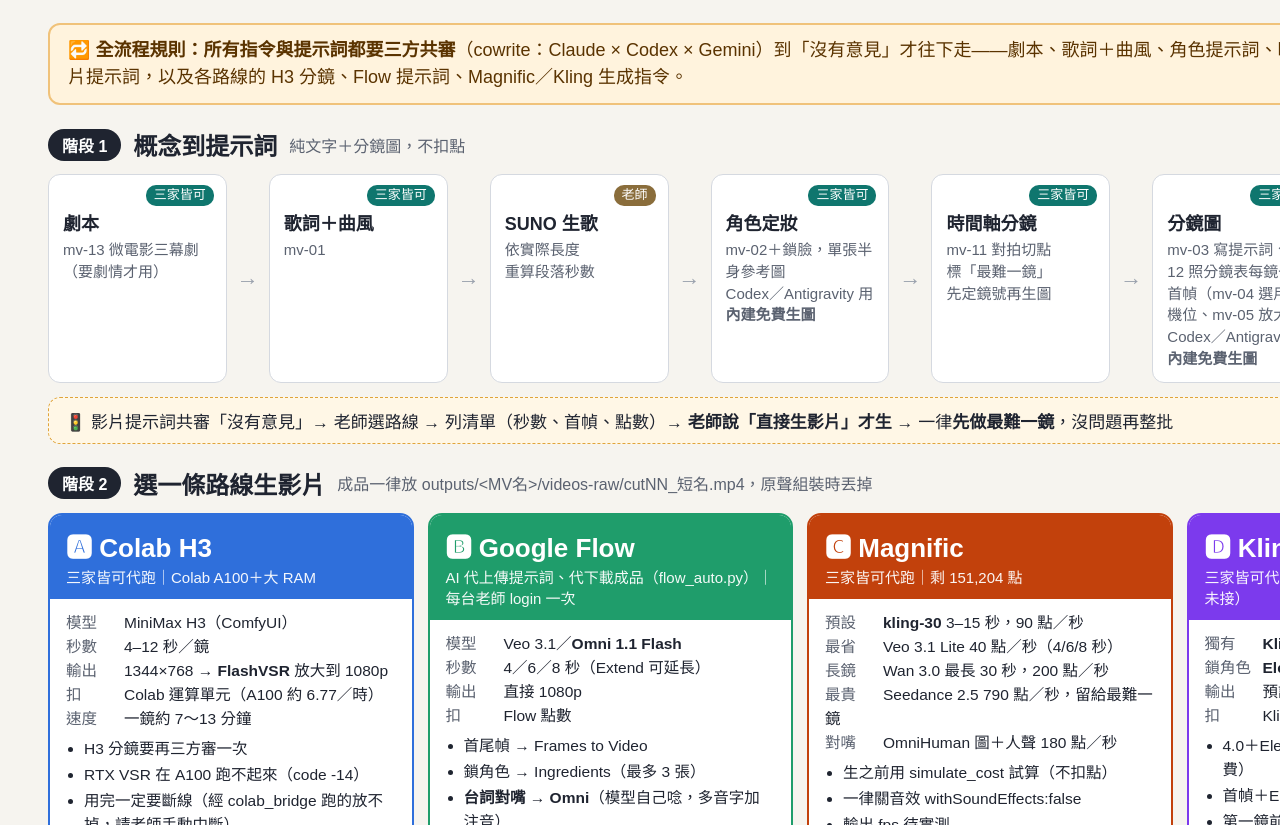
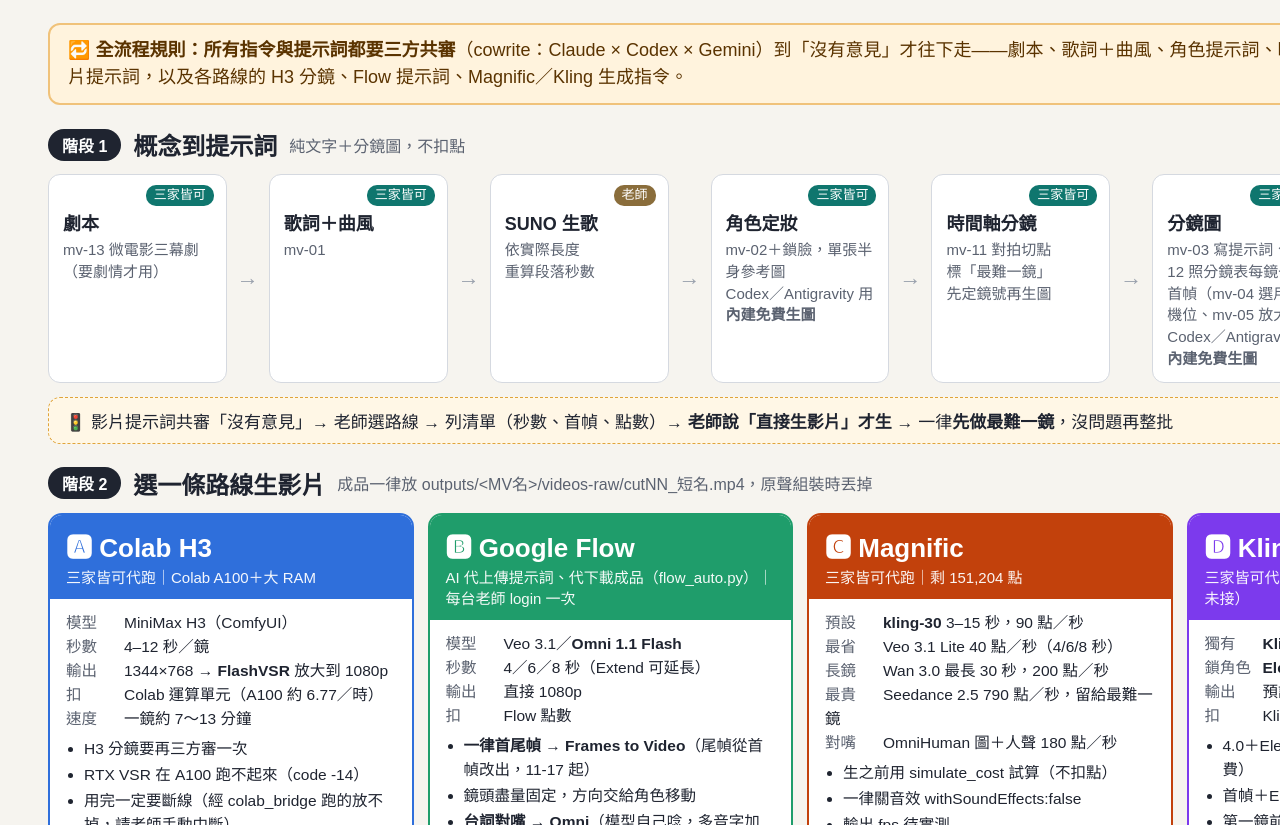
Before and after one commit to sanshinechu/mv-production-toolkit, a plain HTML site: page docs/影片生成工作流.html in a window 1280 px wide. Shown: the part 127-952 px from the top of the page. Drawn offline with Linux system fonts and the light colour scheme.

Commit message:
Flow 路線一律首尾幀 — 老師 11-17 定，只給首幀生 4 支壞 3 支
《怪獸申請住隔壁》同一天只給首幀送 Flow：cut27 拉遠冒出第二個林老闆、
cut06 右搖整個換成另一個港口還冒英文字、cut06 鏡頭固定也讓尾巴長回突起。
首幀只鎖第一格，尾幀把終點也鎖住，避免生壞浪費點數。

- 影片分流策略 🅱 開頭加規則與起因；jobs.json 範例每鏡都填 last
- 流程圖 Flow 格改成「一律首尾幀」「鏡頭盡量固定」，PNG 重新截圖

Co-Authored-By: Claude Opus 5.5 <noreply@anthropic.com>

```diff
--- a/docs/影片生成工作流.html
+++ b/docs/影片生成工作流.html
@@ -83,7 +83,7 @@ th{color:var(--sub);font-weight:600}
       <div><span class="k">秒數</span>4／6／8 秒（Extend 可延長）</div>
       <div><span class="k">輸出</span>直接 1080p</div>
       <div><span class="k">扣</span>Flow 點數</div>
-      <ul><li>首尾幀 → Frames to Video</li><li>鎖角色 → Ingredients（最多 3 張）</li><li><b>台詞對嘴 → Omni</b>（模型自己唸，多音字加注音）</li><li>小女孩臉部特寫會被擋</li></ul>
+      <ul><li><b>一律首尾幀 → Frames to Video</b>（尾幀從首幀改出，11-17 起）</li><li>鏡頭盡量固定，方向交給角色移動</li><li><b>台詞對嘴 → Omni</b>（模型自己唸，多音字加注音）</li><li>小女孩臉部特寫會被擋</li></ul>
       <div style="margin-top:8px"><span class="tag ok">實戰：〈雨停之前〉整支（4 鏡用 Omni 台詞）</span></div>
     </div></div>
   <div class="route C"><div class="hd"><div class="n">🅲 Magnific</div><div class="w">三家皆可代跑｜剩 151,204 點</div></div>
```
Also changed, not shown: docs/影片生成工作流.png, 1 other file.
